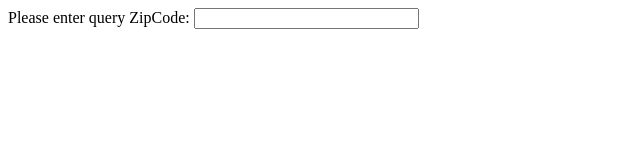
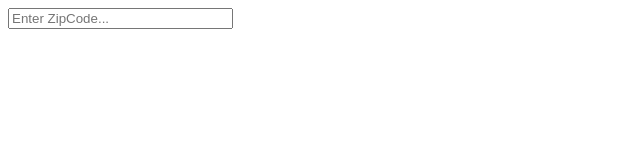
Before and after one commit to CS196Illinois/Group11-SP23, a plain HTML site: page index.html in a window 1280 px wide. Shown: the whole page, without its empty margins (0-640 px from the left). Drawn offline with Linux system fonts and the light colour scheme.

Commit message:
forgot to add in html changes

```diff
--- a/index.html
+++ b/index.html
@@ -8,11 +8,7 @@
 
 	<body>
 		<div class = "Container-Fluid">
-			<label for = "search">
-				Please enter query ZipCode:
-			</label>
-
-			<input type= "text" id = "search" name = "search" minlength="5" maxlength = "5" size = "25">
+			<input type= "text" id = "search" name = "search" minlength="5" maxlength = "5" size = "25", placeHolder = "Enter ZipCode...">
 		</div>
 
 
```
